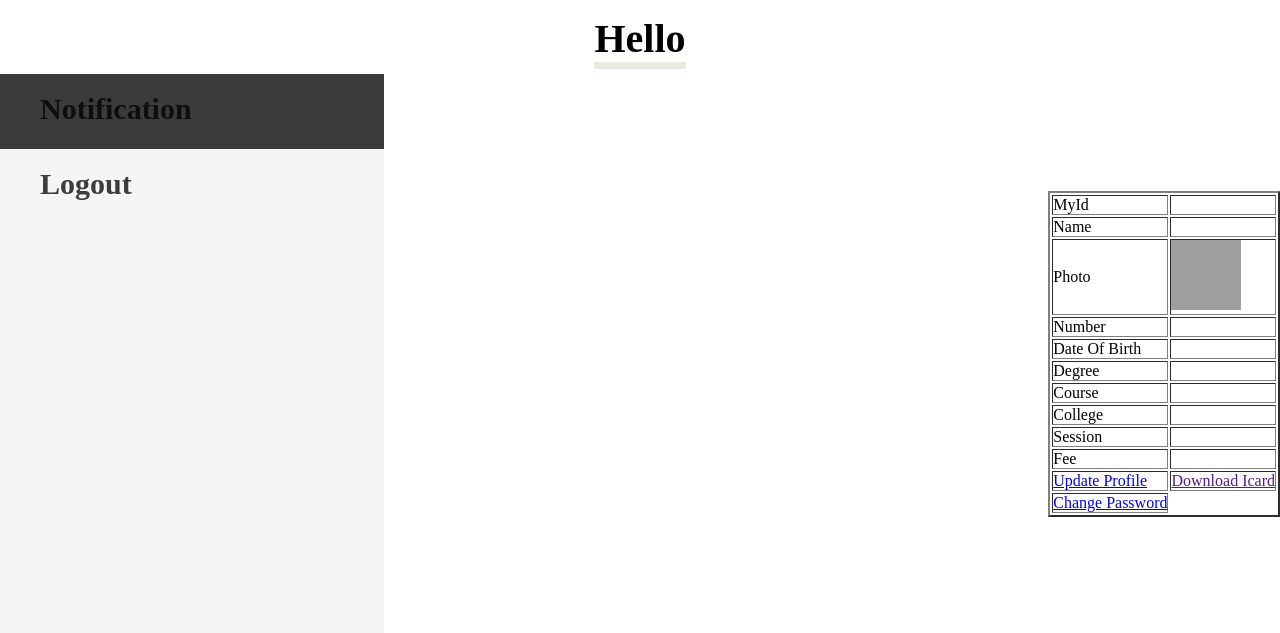
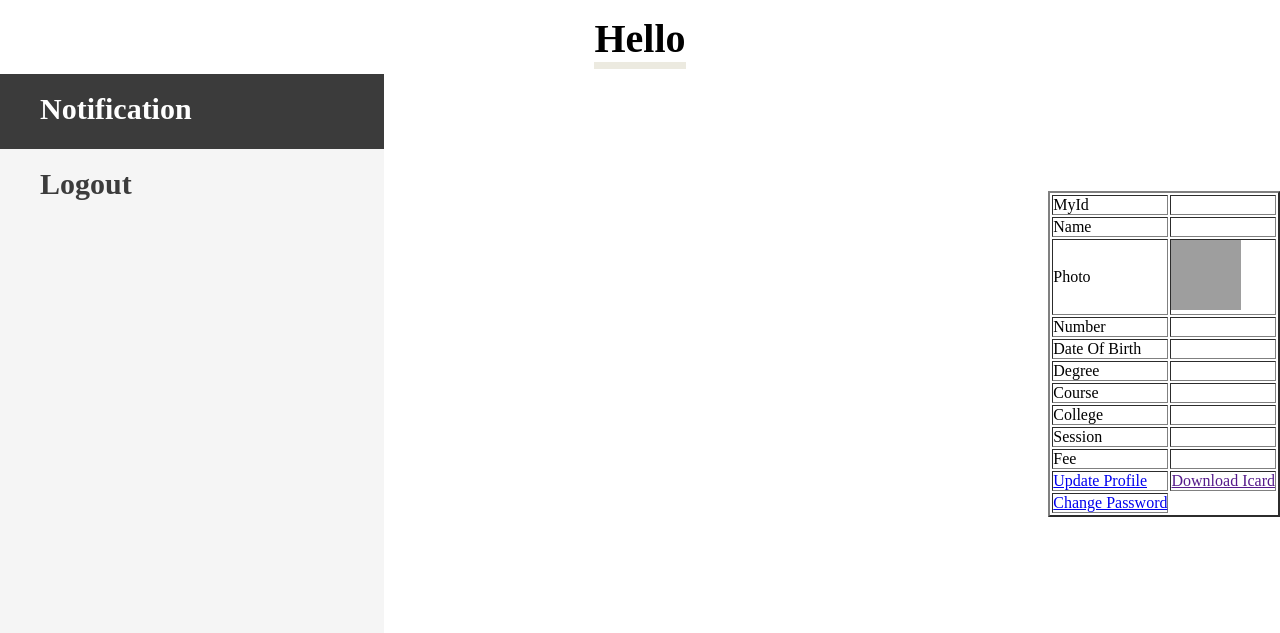
Before and after one commit to mr-shahensha/collegeTime, a PHP site: page / in a window 1280 px wide, with the pointer over the restyled element. Shown: the part 110-743 px from the top of the page. Run offline with PHP 8.4, Linux system fonts and the light colour scheme; the visitor is signed in with stand-in values (Sample User, id 1); data comes from the database, SQL or seed files in the repository; data that the repository does not hold is empty; grey boxes are pictures that could not be loaded.

Commit message:
Update index.css

```diff
--- a/css/index.css
+++ b/css/index.css
@@ -34,8 +34,10 @@
     font-weight: bold;
     color: rgba(0, 0, 0, 0.755);
 }
+.hero .left-hero-section ul li a:hover{
+    color: white;
+}
 .hero .left-hero-section ul li:hover{
     background-color: rgba(0, 0, 0, 0.755);
-    color: whitesmoke !important;
     transition: all .5s;
 }
```
